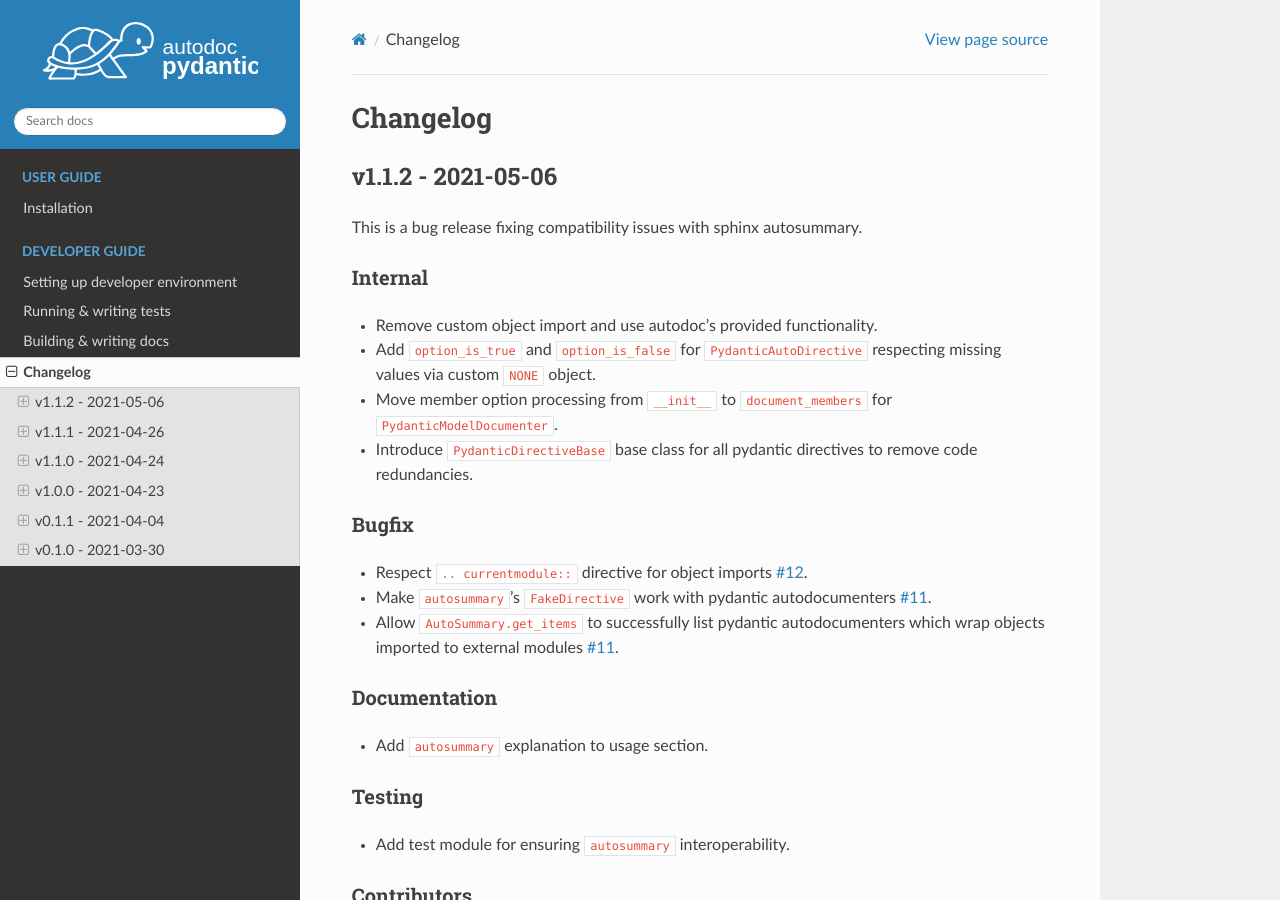
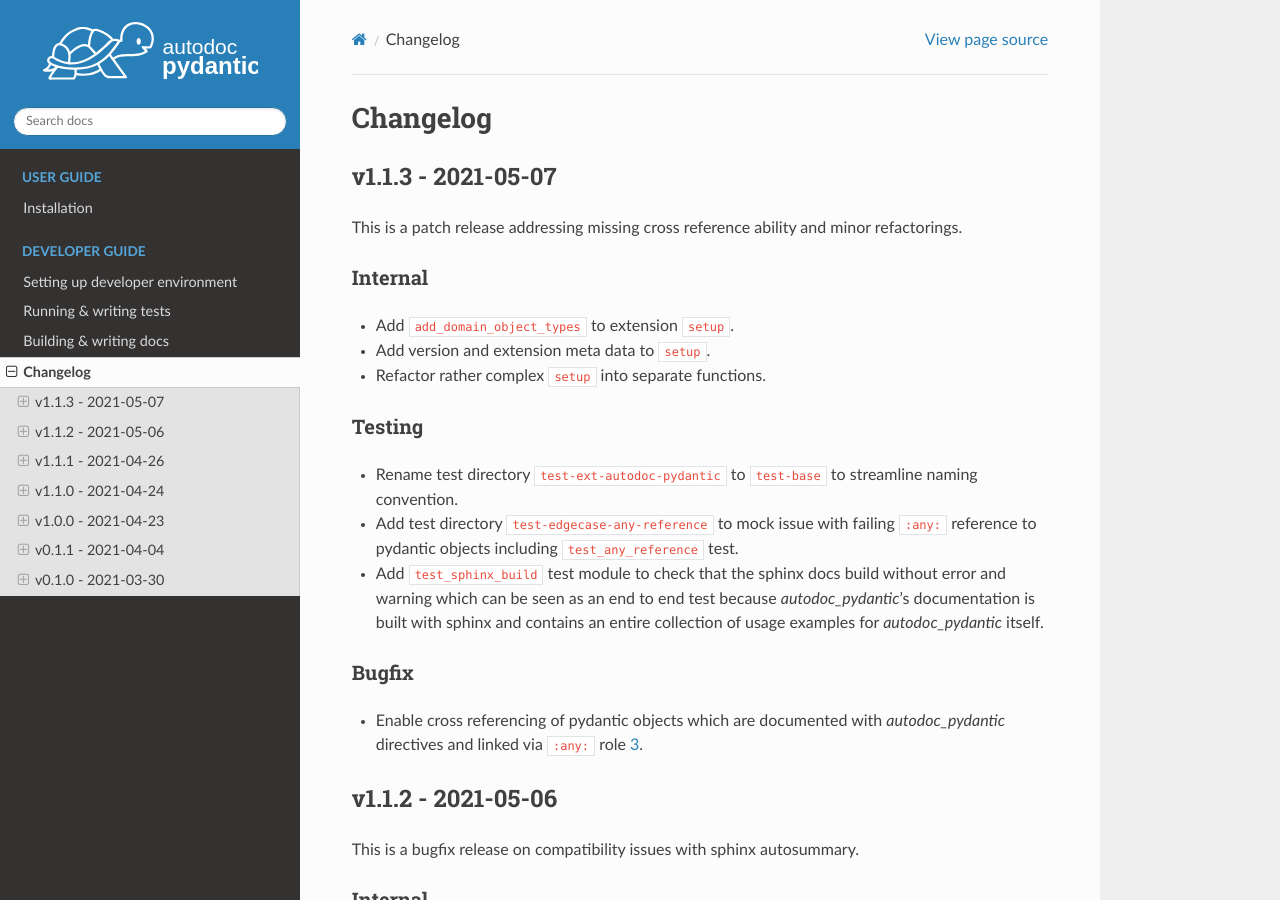
Before and after one commit to mansenfranzen/autodoc_pydantic, a Sphinx documentation site: the page built from docs/source/changelog.md, in a window 1280 px wide and 900 px high. Built offline with Sphinx 7.4.7 and the Read the Docs theme 2.0.0, drawn with Linux system fonts in a browser that asks for light colours; pages that are not in the unit, such as notebooks, are missing from menus.

Commit message:
Bump version and update changelog.

```diff
--- a/CHANGELOG.md
+++ b/CHANGELOG.md
@@ -1,8 +1,35 @@
 # Changelog
+
+## v1.1.3 - 2021-05-07
+
+This is a patch release addressing missing cross reference ability and minor
+refactorings.
+
+### Internal
+
+- Add `add_domain_object_types` to extension `setup`.
+- Add version and extension meta data to `setup`.
+- Refactor rather complex `setup` into separate functions.
+
+### Testing
+
+- Rename test directory `test-ext-autodoc-pydantic` to `test-base` to
+  streamline naming convention.
+- Add test directory `test-edgecase-any-reference` to mock issue with failing
+  `:any:` reference to pydantic objects including `test_any_reference` test.
+- Add `test_sphinx_build` test module to check that the sphinx docs build
+  without error and warning which can be seen as an end to end test because
+  *autodoc_pydantic*'s documentation is built with sphinx and contains an
+  entire collection of usage examples for *autodoc_pydantic* itself.
+
+### Bugfix
+
+- Enable cross referencing of pydantic objects which are documented with
+  *autodoc_pydantic* directives and linked via `:any:` role [3](https://github.com/mansenfranzen/autodoc_pydantic/issues/3).
 
 ## v1.1.2 - 2021-05-06
 
-This is a bug release fixing compatibility issues with sphinx autosummary.
+This is a bugfix release on compatibility issues with sphinx autosummary.
 
 ### Internal
 
--- a/docs/source/conf.py
+++ b/docs/source/conf.py
@@ -31,7 +31,7 @@ copyright = '2021, Franz Wöllert'
 author = 'Franz Wöllert'
 
 # The full version, including alpha/beta/rc tags
-release = '1.1.2'
+release = '1.1.3'
 
 # -- General configuration ---------------------------------------------------
 
--- a/pyproject.toml
+++ b/pyproject.toml
@@ -1,6 +1,6 @@
 [tool.poetry]
 name = "autodoc_pydantic"
-version = "1.1.2"
+version = "1.1.3"
 description = "Seamlessly integrate pydantic models in your Sphinx documentation."
 authors = ["mansenfranzen <franz.woellert@gmail.com>"]
 packages = [{ include = "sphinxcontrib" }]
```
